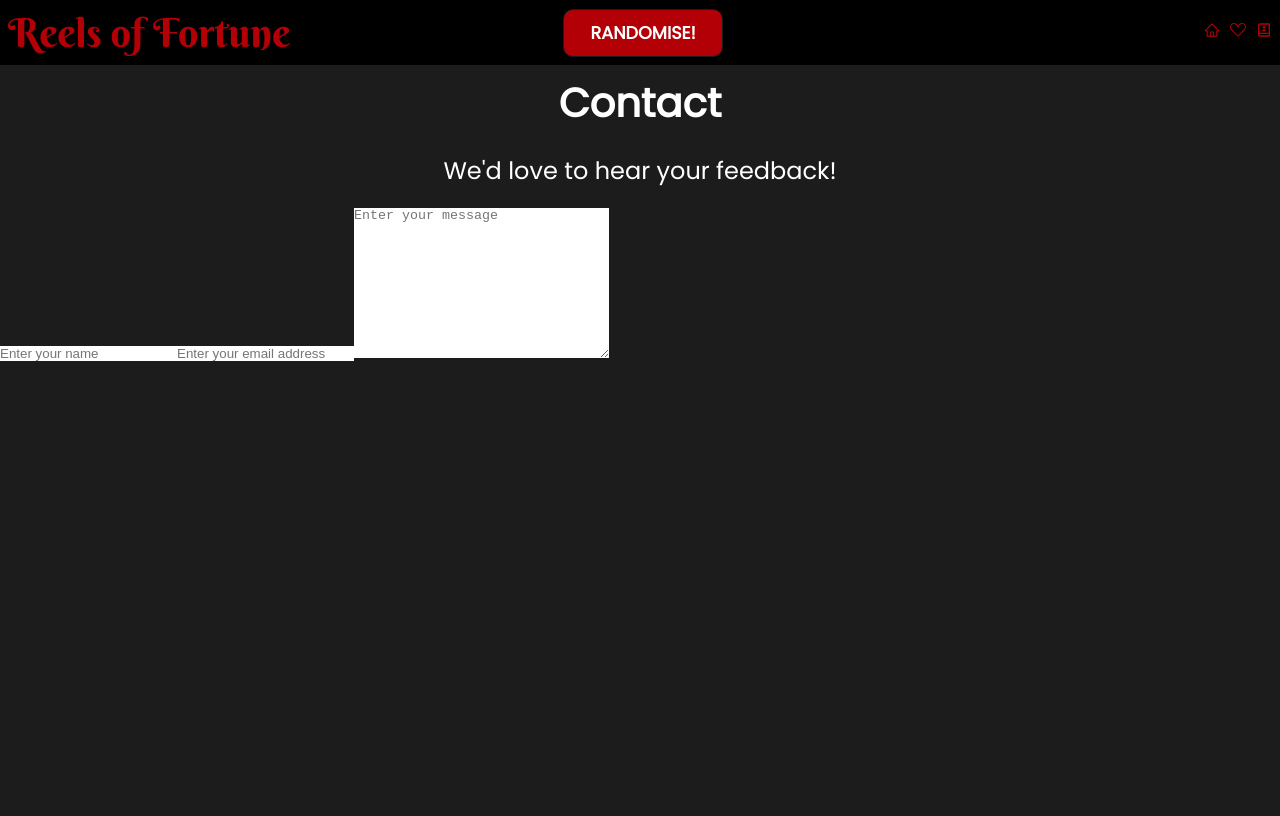
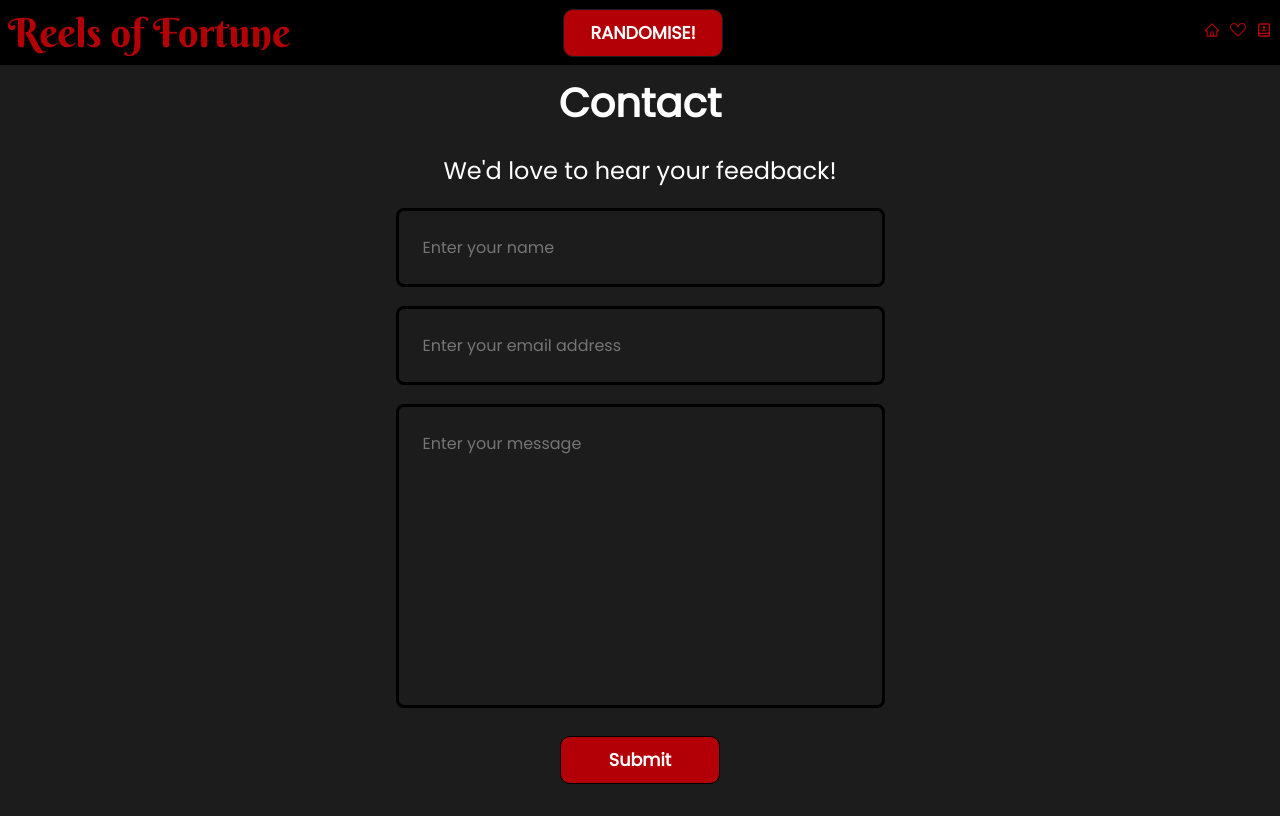
Before and after one commit to al946x/ReelsofFortune, a React (Create React App) app: page /contact in a window 1280 px wide. Built offline with nearby package versions, Linux system fonts and the light colour scheme; no server answers.

Commit message:
contact css

```diff
--- a/src/index.css
+++ b/src/index.css
@@ -43,7 +43,7 @@ body {
 
 }
 
-.btn:hover {
+.btn:hover, .btn-form:hover {
   background: var(--pale-red);
   color: var(--white);
   border-color: transparent;
@@ -115,3 +115,47 @@ p {
   color: var(--red);
   margin: 20px;
 }
+
+.contact-container {
+  max-width: fit-content;
+  margin-left: auto;
+  margin-right: auto;
+
+}
+
+form {
+  margin-top: .7rem;
+  display: flex;
+  flex-direction: column;
+  gap: 1.2rem;
+}
+
+input, textarea {
+  width: 100%;
+  padding: 1.5rem;
+  border-radius: .5rem;
+  background: transparent;
+  border: 3px solid var(--dark);
+  resize: none;
+  color: var(--white);
+  font: var(--font-family-text);
+
+}
+
+.btn-form {
+  width: 10rem;
+  height: 3rem;
+  border-radius: 10px;
+  cursor: pointer;
+  border: 1px solid var(--dark);
+  color: var(--white);
+  background-color: var(--red);
+  font-family: var(--font-family-text);
+  font-size: 1.1rem;
+  font-weight: bold;
+  margin-bottom: 2rem;
+  margin-top: .5rem;
+  margin-left: auto;
+  margin-right: auto;
+
+}
--- a/src/pages/Contact.js
+++ b/src/pages/Contact.js
@@ -57,7 +57,7 @@ function Contact(props) {
 
         <p style={{ textAlign: "center", margin: "20px" }}>We'd love to hear your feedback!</p>
 
-        <div>
+        <div className= "contact-container">
           <form onSubmit={handleSubmit}>
             <input
               name="name"
@@ -81,7 +81,7 @@ function Contact(props) {
               cols="30"
               rows="10"
             ></textarea>
-            <button className="btn">Submit</button>
+            <button className="btn-form">Submit</button>
           </form>
         </div>
 
```
